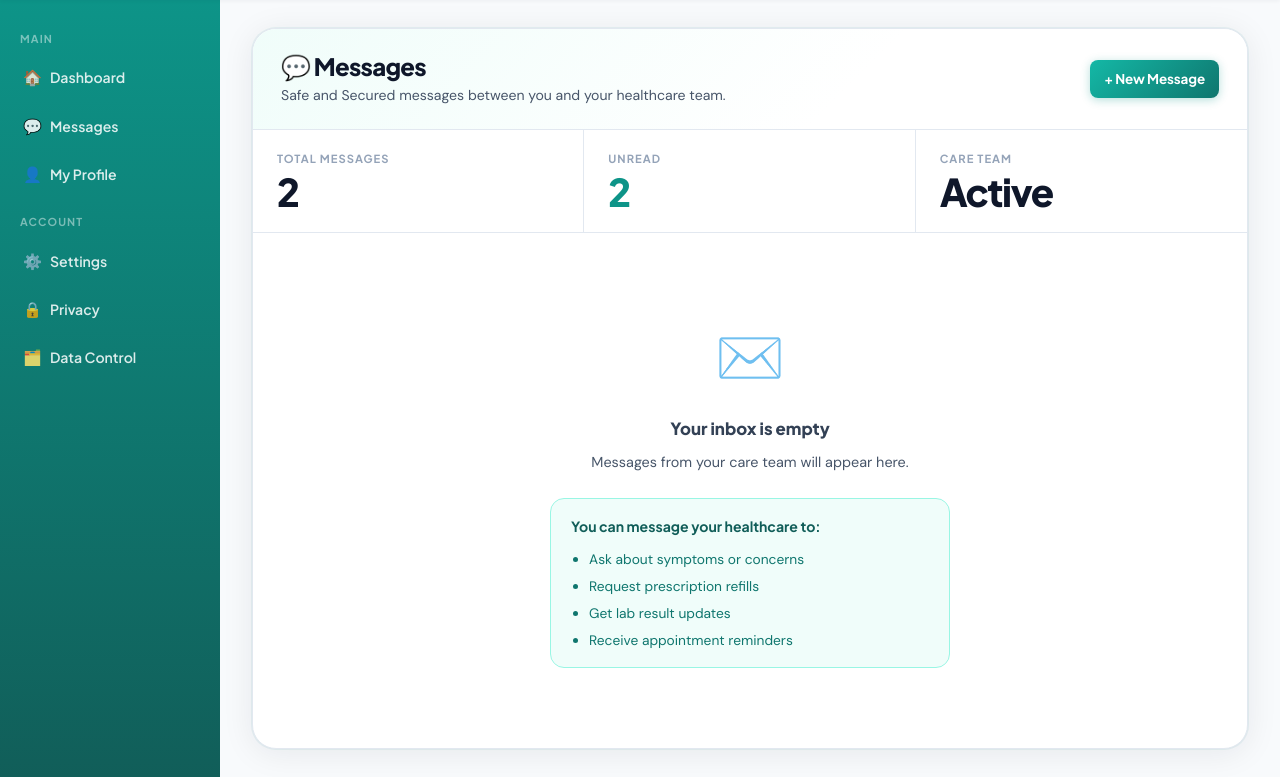
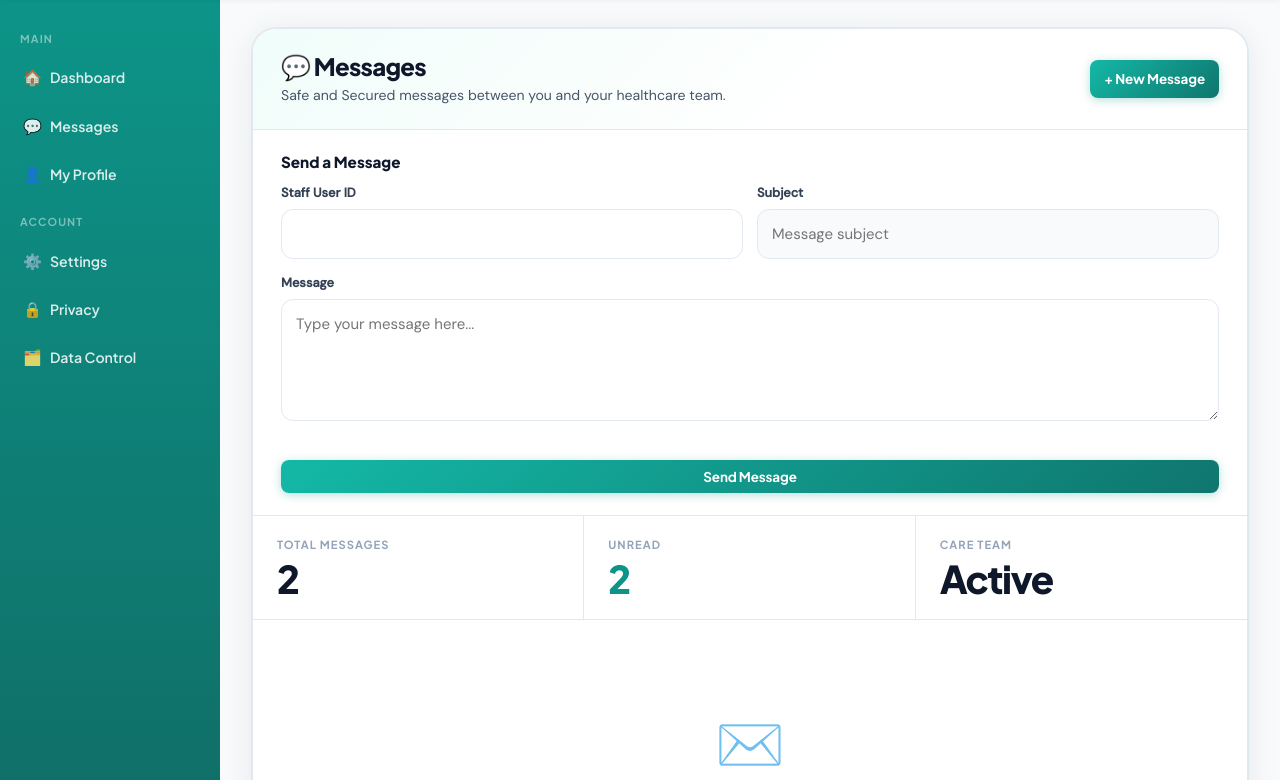
Before and after one commit to TheBobGottfriedFan/CS310_GROUP03, a Django app: template portal/templates/portal/messages.html in a window 1280 px wide. Shown: the part 62-842 px from the top of the page. Run offline with Django 4.2, Linux system fonts and the light colour scheme; the template is opened without the code that fills it, so the values that code supplies are empty.

Commit message:
Update messages.html

```diff
--- a/portal/templates/portal/messages.html
+++ b/portal/templates/portal/messages.html
@@ -10,8 +10,31 @@
       <h1 style="font-family:var(--font); font-size:1.5rem; font-weight:900; letter-spacing:-0.03em; color:var(--gray-900); margin:0 0 3px;">💬 Messages</h1>
       <p class="muted" style="margin:0; font-size:0.88rem;">Safe and Secured messages between you and your healthcare team.</p>
     </div>
-    <a class="btn btn-sm" href="#">+ New Message</a>
+    <a class="btn btn-sm" href="#new-message">+ New Message</a>
   </div>
+
+
+  <div id="new-message" style="padding:22px 28px; border-bottom:1px solid var(--border); background:white;">
+  <h3 style="font-family:var(--font); font-size:0.95rem; font-weight:800; color:var(--gray-900); margin:0 0 12px;">Send a Message</h3>
+  <form method="POST" action="{% url 'portal:send_messages' %}" style="display:grid; grid-template-columns:1fr 1fr; gap:14px;">
+    {% csrf_token %}
+    <div>
+      <label style="display:block; font-size:0.8rem; font-weight:700; color:var(--gray-700); margin-bottom:6px;">Staff User ID</label>
+      <input type="number" name="receiver_id" required style="width:100%; padding:12px 14px; border:1px solid var(--border); border-radius:12px; font:inherit;">
+    </div>
+    <div>
+      <label style="display:block; font-size:0.8rem; font-weight:700; color:var(--gray-700); margin-bottom:6px;">Subject</label>
+      <input type="text" name="subject" placeholder="Message subject" required style="width:100%; padding:12px 14px; border:1px solid var(--border); border-radius:12px; font:inherit;">
+    </div>
+    <div style="grid-column:1 / -1;">
+      <label style="display:block; font-size:0.8rem; font-weight:700; color:var(--gray-700); margin-bottom:6px;">Message</label>
+      <textarea name="body" rows="4" placeholder="Type your message here..." required style="width:100%; padding:12px 14px; border:1px solid var(--border); border-radius:12px; font:inherit; resize:vertical;"></textarea>
+    </div>
+    <div style="grid-column:1 / -1; display:flex; justify-content:flex-end;">
+      <button class="btn btn-sm" type="submit">Send Message</button>
+    </div>
+  </form>
+</div>
 
   <!-- Stats row -->
   <div style="display:grid; grid-template-columns:repeat(3,1fr); border-bottom:1px solid var(--border);">
```
